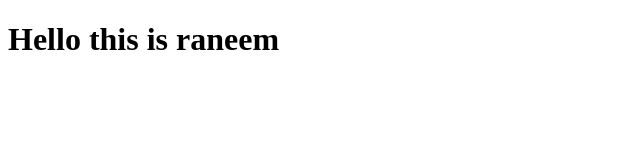
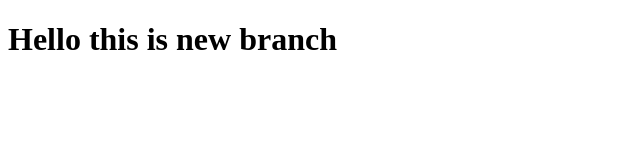
Before and after one commit to raneem200/raneem1, a plain HTML site: page index.html in a window 1280 px wide. Shown: the whole page, without its empty margins (0-640 px from the left). Drawn offline with Linux system fonts and the light colour scheme.

```diff
--- a/index.html
+++ b/index.html
@@ -6,7 +6,7 @@
     <title>Document</title>
 </head>
 <body>
-    <h1>Hello this is raneem</h1>
+    <h1>Hello this is new branch</h1>
     <script src="app.js"></script>
 </body>
 </html>
```
